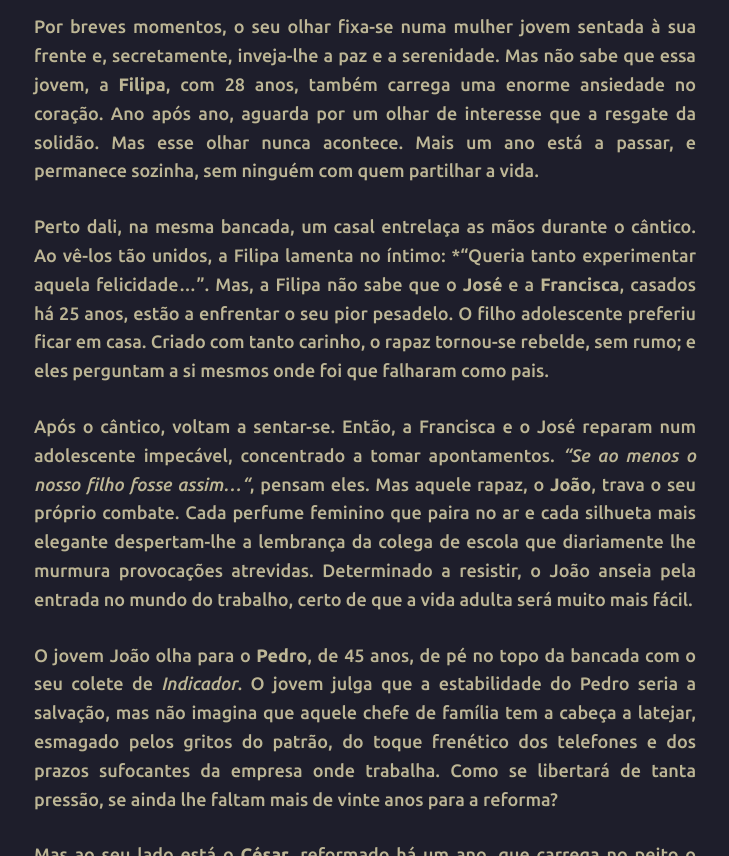
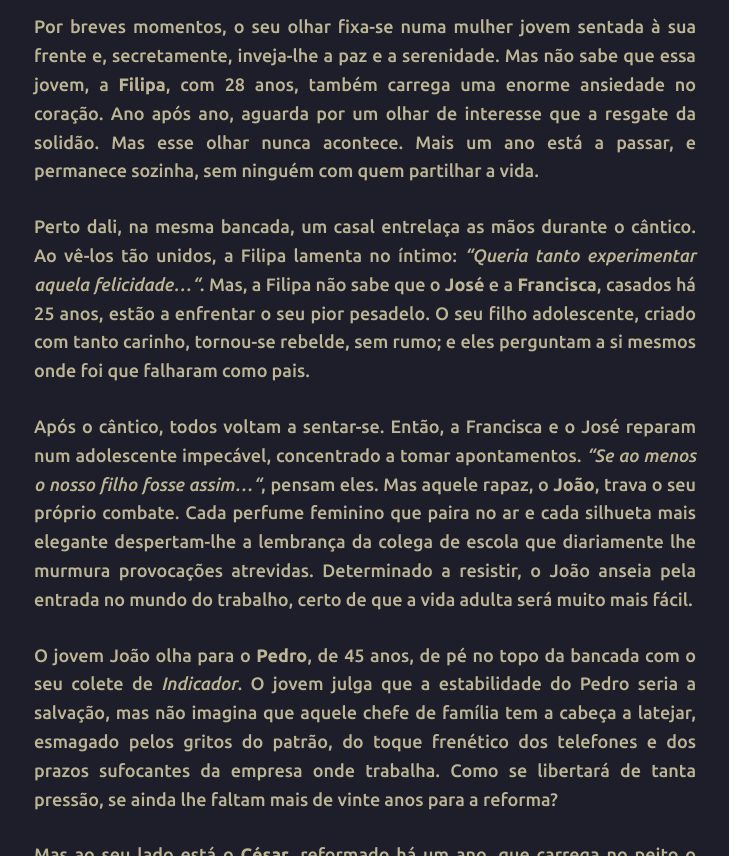
Before and after one commit to joaquim-capitao/queime-depois-de-ler, a Jekyll site: the page built from os-quarenta-mil.md, in a window 1280 px wide and 900 px high, scrolled down 592 px, cut to the strip 44-900 px from the top of the window. Shown: the whole strip, without its empty margins (275-1004 px from the left). Built offline with Jekyll 4.4.1, drawn with Linux system fonts in a browser that asks for light colours; our own code applies the rules of GitHub Pages for plain Markdown files.

Commit message:
Atualizar o os-quarenta-mil.md

```diff
--- a/os-quarenta-mil.md
+++ b/os-quarenta-mil.md
@@ -7,9 +7,9 @@ A **Maria** ajeita a gola da camisa com a mão que ainda lhe treme. Por mais que
 
 Por breves momentos, o seu olhar fixa-se numa mulher jovem sentada à sua frente e, secretamente, inveja-lhe a paz e a serenidade. Mas não sabe que essa jovem, a **Filipa**, com 28 anos, também carrega uma enorme ansiedade no coração. Ano após ano, aguarda por um olhar de interesse que a resgate da solidão. Mas esse olhar nunca acontece. Mais um ano está a passar, e permanece sozinha, sem ninguém com quem partilhar a vida.
 
-Perto dali, na mesma bancada, um casal entrelaça as mãos durante o cântico. Ao vê-los tão unidos, a Filipa lamenta no íntimo: *"Queria tanto experimentar aquela felicidade...". Mas, a Filipa não sabe que o **José** e a **Francisca**, casados há 25 anos, estão a enfrentar o seu pior pesadelo. O filho adolescente preferiu ficar em casa. Criado com tanto carinho, o rapaz tornou-se rebelde, sem rumo; e eles perguntam a si mesmos onde foi que falharam como pais.
+Perto dali, na mesma bancada, um casal entrelaça as mãos durante o cântico. Ao vê-los tão unidos, a Filipa lamenta no íntimo: *"Queria tanto experimentar aquela felicidade..."*. Mas, a Filipa não sabe que o **José** e a **Francisca**, casados há 25 anos, estão a enfrentar o seu pior pesadelo. O seu filho adolescente, criado com tanto carinho, tornou-se rebelde, sem rumo; e eles perguntam a si mesmos onde foi que falharam como pais.
 
-Após o cântico, voltam a sentar-se. Então, a Francisca e o José reparam num adolescente impecável, concentrado a tomar apontamentos. *"Se ao menos o nosso filho fosse assim..."*, pensam eles. Mas aquele rapaz, o **João**, trava o seu próprio combate. Cada perfume feminino que paira no ar e cada silhueta mais elegante despertam-lhe a lembrança da colega de escola que diariamente lhe murmura provocações atrevidas. Determinado a resistir, o João anseia pela entrada no mundo do trabalho, certo de que a vida adulta será muito mais fácil.
+Após o cântico, todos voltam a sentar-se. Então, a Francisca e o José reparam num adolescente impecável, concentrado a tomar apontamentos. *"Se ao menos o nosso filho fosse assim..."*, pensam eles. Mas aquele rapaz, o **João**, trava o seu próprio combate. Cada perfume feminino que paira no ar e cada silhueta mais elegante despertam-lhe a lembrança da colega de escola que diariamente lhe murmura provocações atrevidas. Determinado a resistir, o João anseia pela entrada no mundo do trabalho, certo de que a vida adulta será muito mais fácil.
 
 O jovem João olha para o **Pedro**, de 45 anos, de pé no topo da bancada com o seu colete de *Indicador*. O jovem julga que a estabilidade do Pedro seria a salvação, mas não imagina que aquele chefe de família tem a cabeça a latejar, esmagado pelos gritos do patrão, do toque frenético dos telefones e dos prazos sufocantes da empresa onde trabalha. Como se libertará de tanta pressão, se ainda lhe faltam mais de vinte anos para a reforma?
 
```
